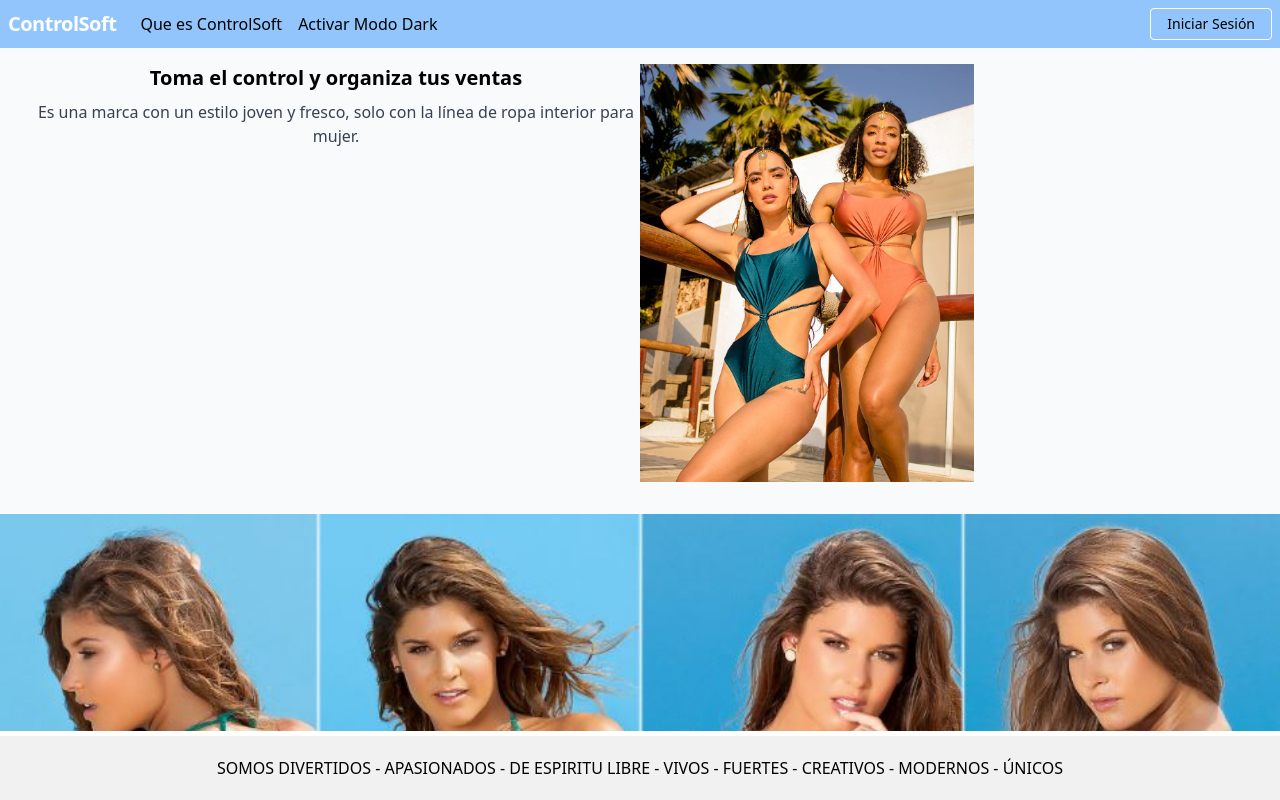
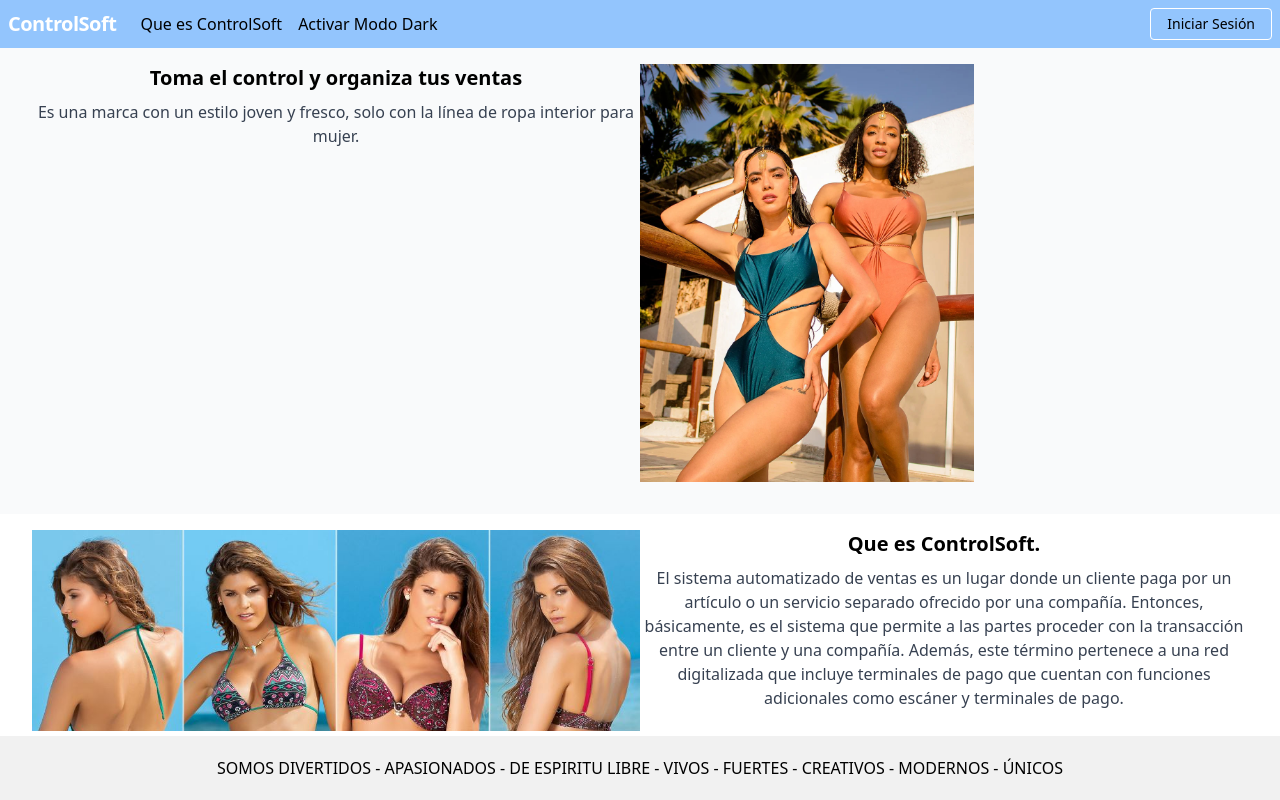
Before and after one commit to MisionTicUDEA/fronted-controlSoft, a React (Create React App) app: page /que_es in a window 1280 px wide. Built offline with nearby package versions, Linux system fonts and the light colour scheme.

Commit message:
agregar pagina que es

```diff
--- a/src/pages/que_es.jsx
+++ b/src/pages/que_es.jsx
@@ -6,27 +6,33 @@ const Que_es_page = () => {
 <div>
         <section>
         <main>
-        <div className="grid-container">
-            <div className="grid-item">
-                <div className="a">
-                        <VestidoBano1
-                        nombreVestido='Collage Vestido'
-                        imagen={Collage_Vestido}/>
+        <div className='flex flex-col items-center justify-center py-4 px-4 sm:px-6 lg:px-8'>
+            <div className="flex flex-wrap">
+                <div className="w-full sm:w-1/2 md:w-1/2 lg:w-1/2 xl:w-1/2 mb-4">
+                                <VestidoBano1
+                                    nombreVestido='Collage Vestido'
+                                    imagen={Collage_Vestido}/>
+
                 </div>
-            </div>
-            <div className="grid-item">
-                <div className="a">
-                    <h1>Que es ControlSoft.</h1>
-                        <p><h5>El sistema automatizado de ventas es un lugar donde un cliente paga por un artículo o un servicio
+
+
+                <div className="w-full sm:w-1/2 md:w-1/2 lg:w-1/2 xl:w-1/2 mb-4">
+                    <p class="text-center ">
+                    <div className="font-bold text-xl mb-2">
+                        <p>Que es ControlSoft.</p>
+                    </div>
+                        <p className="text-gray-700 text-base">
+                        El sistema automatizado de ventas es un lugar donde un cliente paga por un artículo o un servicio
                             separado ofrecido por una compañía. Entonces, básicamente, es el sistema que permite a las partes
                             proceder con la transacción entre un cliente y una compañía. Además, este término pertenece a una
                             red digitalizada que incluye terminales de pago que cuentan con funciones adicionales como escáner
-                            y terminales de pago</h5>
+                            y terminales de pago.
+                        </p>
                     </p>
-                    <button className="button"><span>Iniciar Sesión </span></button>
                 </div>
             </div>
         </div>
+
     </main>
         </section>
 </div>
```
